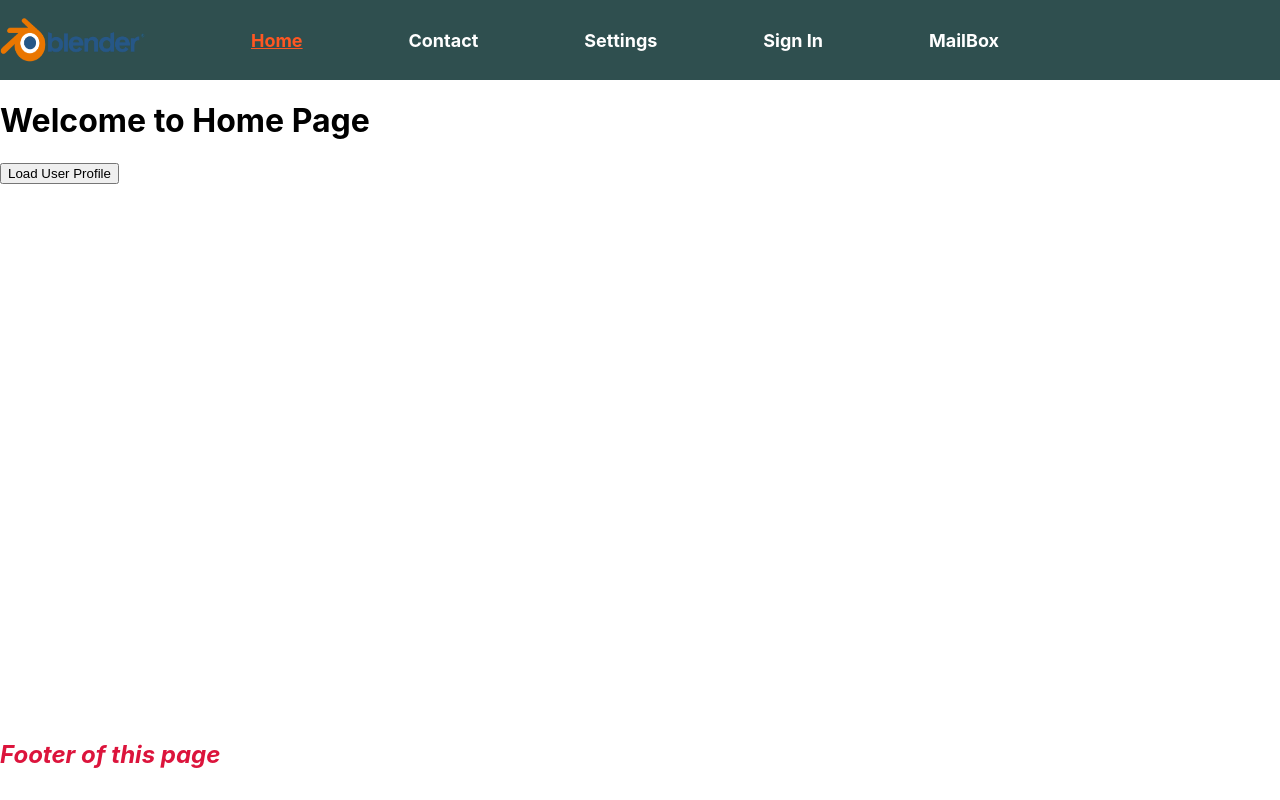
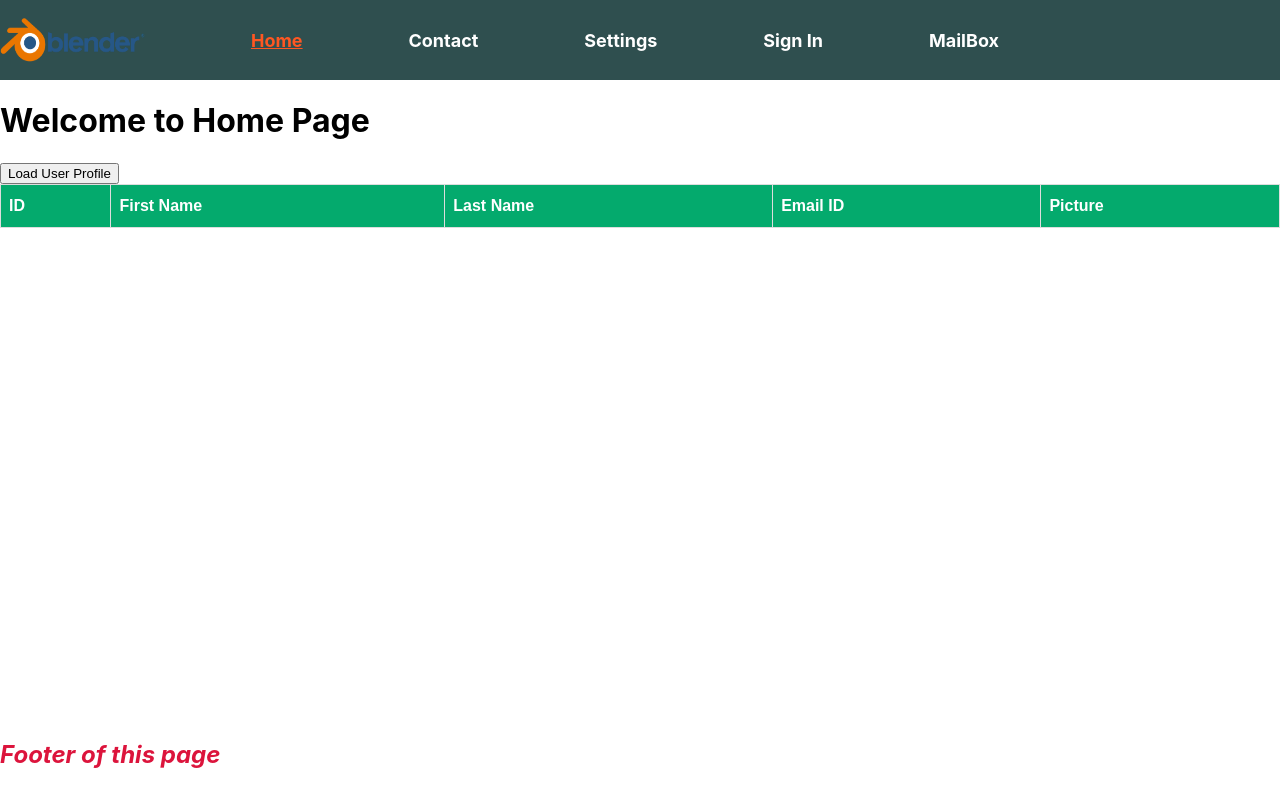
Before and after one commit to karthickvkumar/vcentry24, a React (Create React App) app in the folder learning-react/: page / in a window 1280 px wide. Built offline with nearby package versions, Linux system fonts and the light colour scheme.

Commit message:
source code

```diff
--- a/learning-react/src/css/style.css
+++ b/learning-react/src/css/style.css
@@ -133,3 +133,31 @@
   color: red;
   margin-left: 35%;
 }
+
+.customers {
+  font-family: Arial, Helvetica, sans-serif;
+  border-collapse: collapse;
+  width: 100%;
+}
+
+.customers td, .customers th {
+  border: 1px solid #ddd;
+  padding: 8px;
+}
+
+.customers tr:nth-child(even){background-color: #f2f2f2;}
+
+.customers tr:hover {background-color: #ddd;}
+
+.customers th {
+  padding-top: 12px;
+  padding-bottom: 12px;
+  text-align: left;
+  background-color: #04AA6D;
+  color: white;
+}
+
+.profile-pic{
+  width: 85px;
+  border-radius: 60px;
+}
--- a/learning-react/src/pages/home.js
+++ b/learning-react/src/pages/home.js
@@ -1,16 +1,19 @@
-import React from "react";
+import React, {useState} from "react";
 import HeaderComponent from "../components/header";
 import FooterComponent from "../components/footer";
-import axios from 'axios';
+import axios from "axios";
 
 const HomePage = () => {
+
+  const [userProfiles, UpdateUserList] = useState([]);
 
   const getUserProfile = () => {
     const url = "https://reqres.in/api/users?page=2";
 
     axios.get(url)
       .then( (response) => {
-          console.log(response.data);
+         const userList = response.data.data;
+         UpdateUserList(userList);
        })
       .catch( (error) => {
         console.log(error);
@@ -24,7 +27,40 @@ const HomePage = () => {
       <div className="page-content">
         <h1>Welcome to Home Page</h1>
         <button onClick={() => getUserProfile()}>Load User Profile</button>
+
+        <table className="customers">
+          <thead>
+            <tr>
+              <th>ID</th>
+              <th>First Name</th>
+              <th>Last Name</th>
+              <th>Email ID</th>
+              <th>Picture</th>
+            </tr>
+          </thead>
+          <tbody>
+            {
+              userProfiles.map((value, index) => {
+                return(
+                  <tr>
+                    <td>{value.id}</td>
+                    <td>{value.first_name}</td>
+                    <td>{value.last_name}</td>
+                    <td>{value.email}</td>
+                    <td>
+                      <img src={value.avatar} className="profile-pic" />
+                    </td>
+                  </tr>
+                )
+              })
+            }
+          </tbody>
+        </table>
+
+
       </div>
+
+
 
       <FooterComponent></FooterComponent>
     </div>
```
